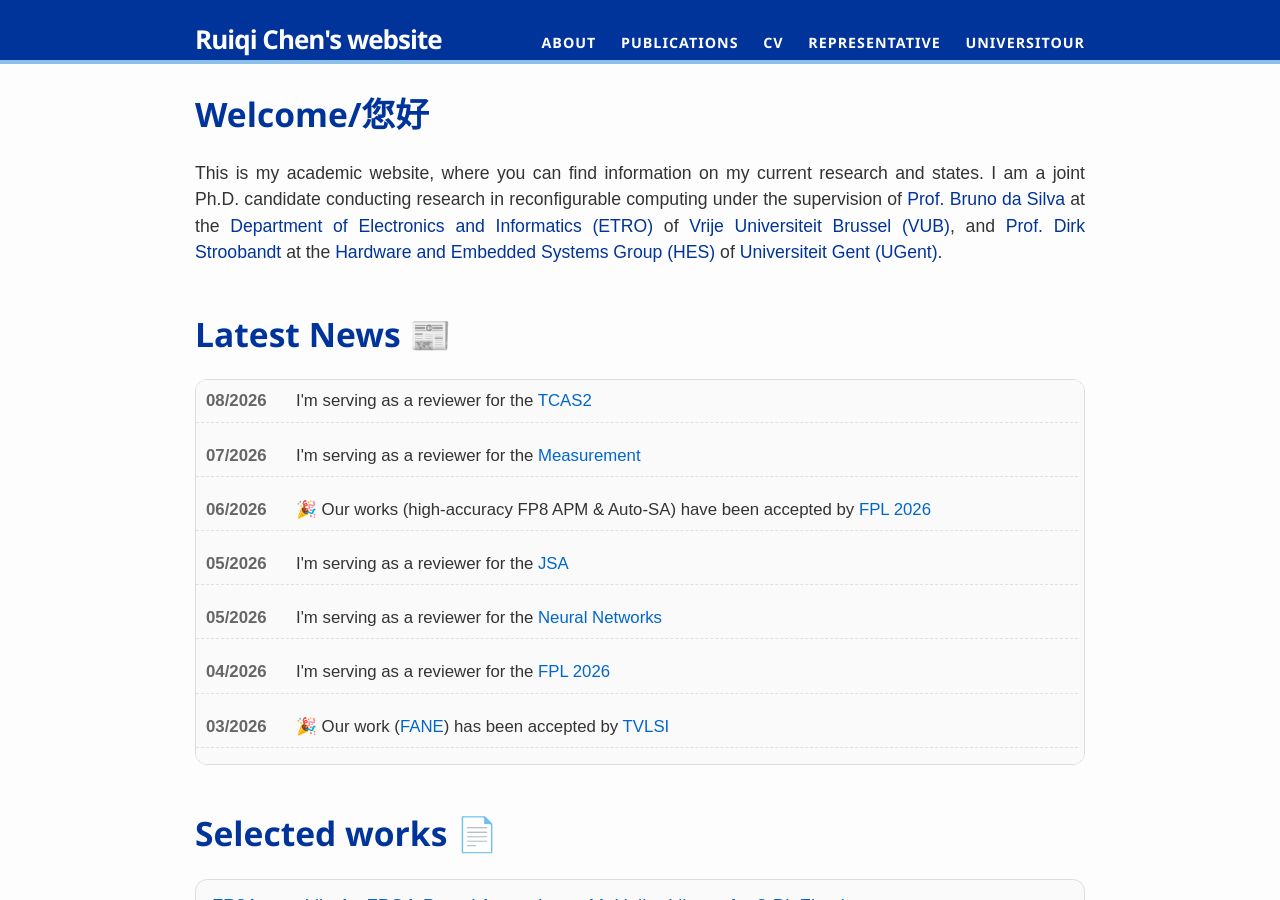
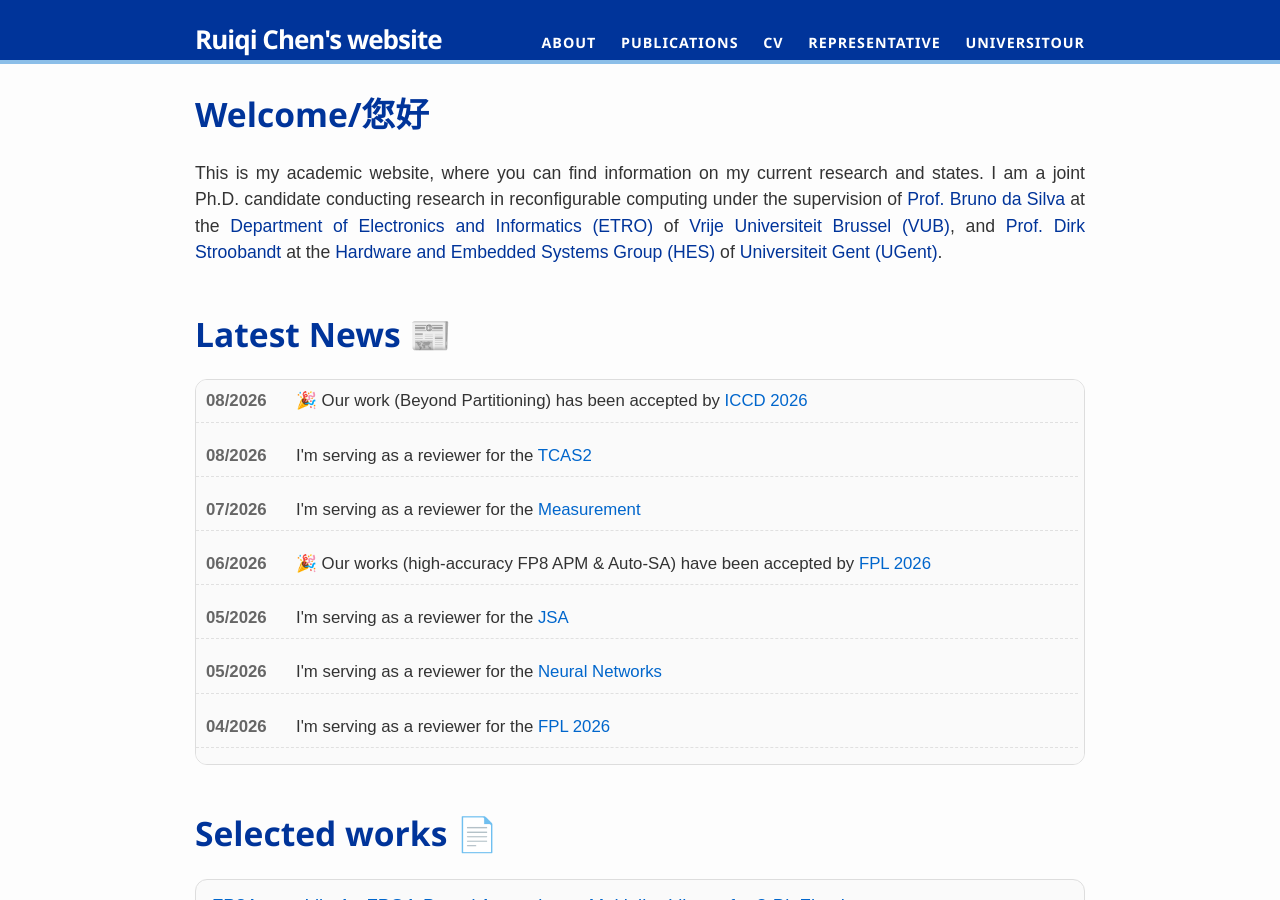
Before and after one commit to ruiqichen7/ruiqichen7.github.io, a Jekyll site: the page built from index.html, in a window 1280 px wide and 900 px high. Built offline with Jekyll 4.4.1, drawn with Linux system fonts in a browser that asks for light colours.

Commit message:
update news

```diff
--- a/index.html
+++ b/index.html
@@ -14,6 +14,14 @@
 
 <div class="rollbar-container">
   <div class="rollbar-content">
+
+    <div class="rollbar-item">
+      <div class="rollbar-date">08/2026</div>
+      <div class="rollbar-text">
+        🎉 Our work (Beyond Partitioning) has been accepted by
+        <a href="https://www.iccd-conf.com/2026/home.html">ICCD 2026</a>
+      </div>
+    </div>
 
     <div class="rollbar-item">
       <div class="rollbar-date">08/2026</div>
```
